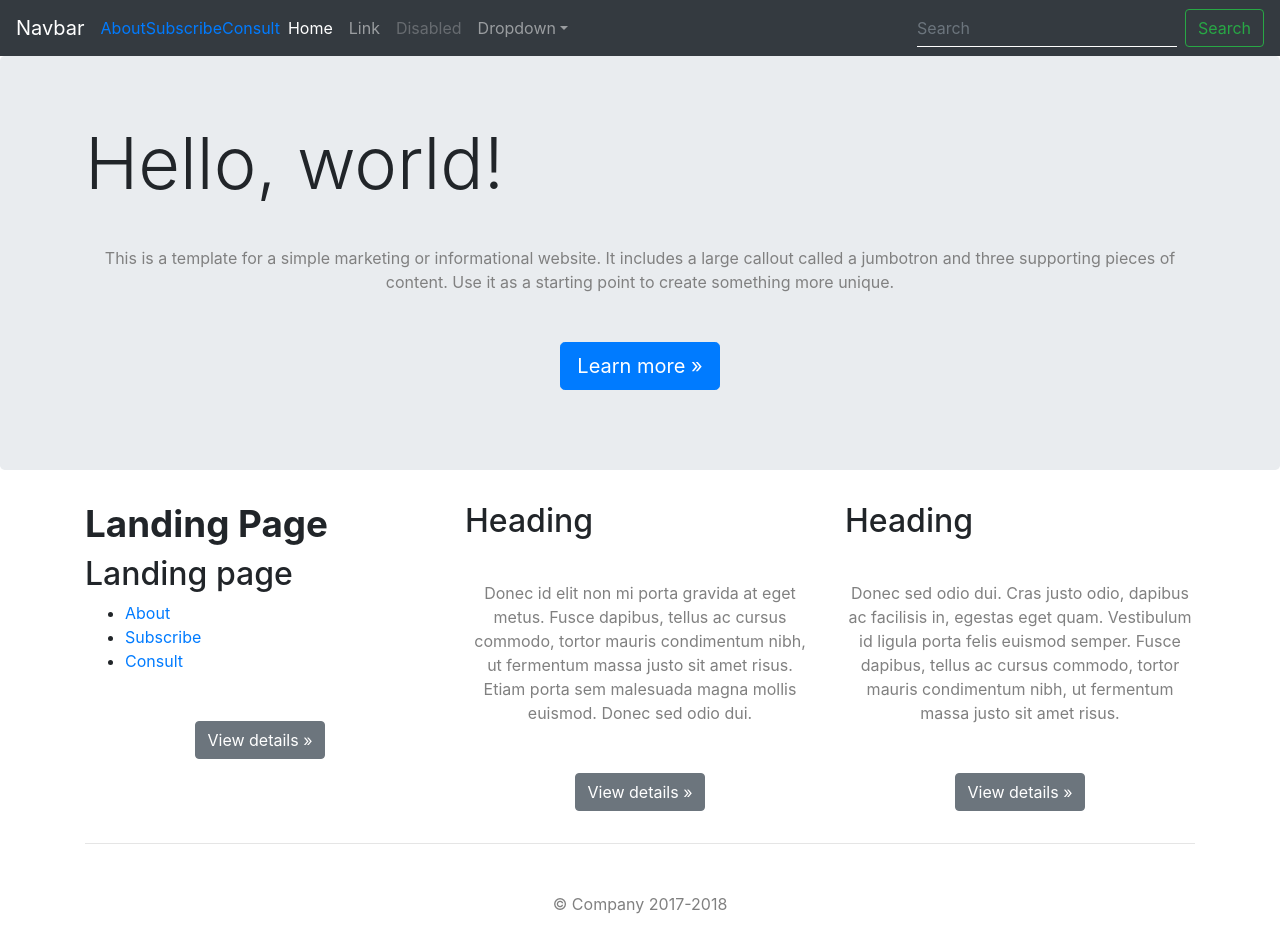
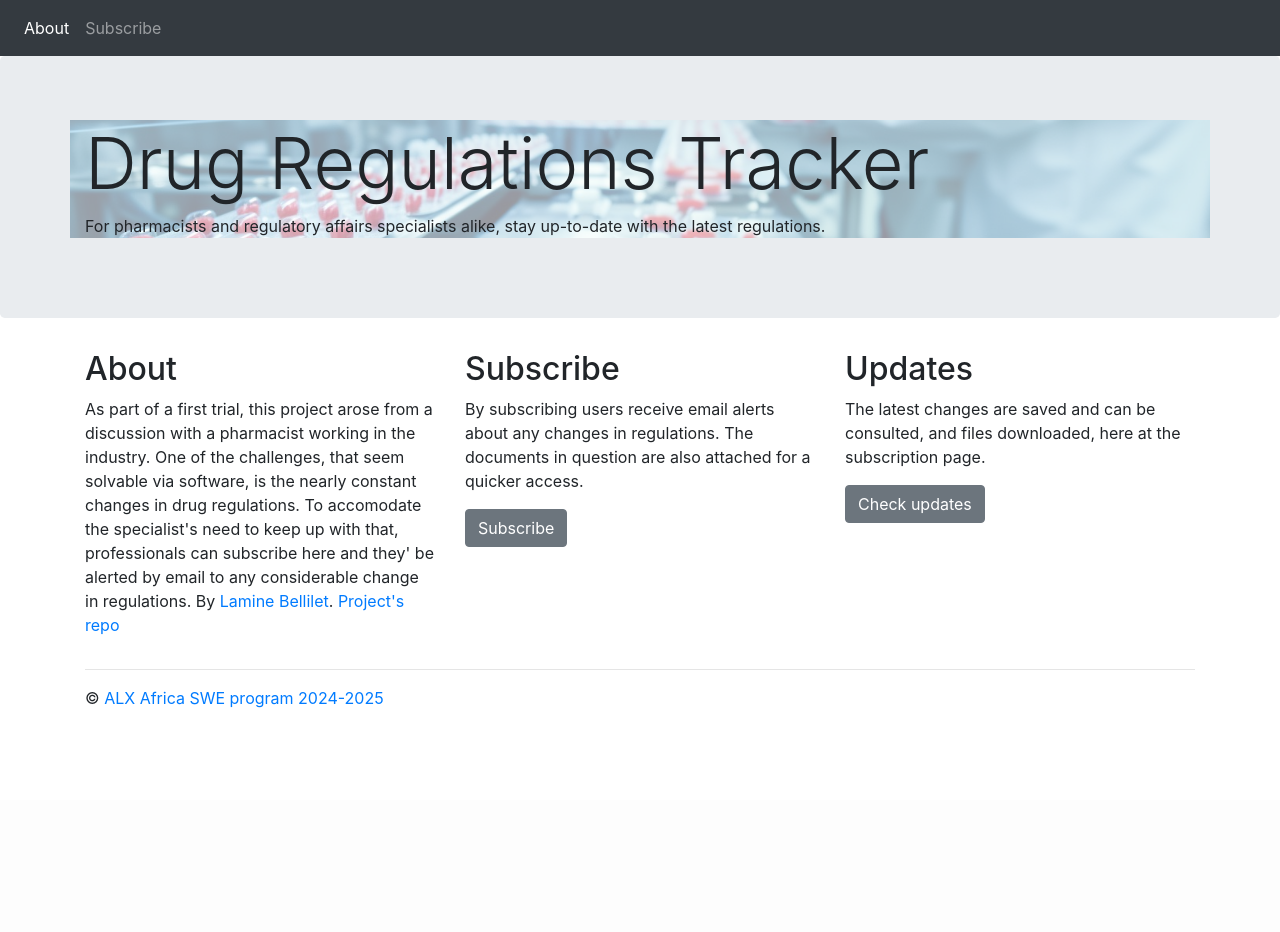
Before and after one commit to B-Lamine/dzregulation-scraper, a Flask app: page / in a window 1280 px wide. After the commit the page ends 708 px from the top, so only its background shows below. Run offline with Flask 3, Linux system fonts and the light colour scheme; some libraries are stand-ins or nearby versions.

Commit message:
set up landing page

```diff
--- a/app/static/jumbotron.css
+++ b/app/static/jumbotron.css
@@ -2,6 +2,13 @@
 body {
   padding-top: 3.5rem;
 }
+.intro-section {
+	background-image: linear-gradient(0deg, rgba(255,255,255,0.6),rgba(255,255,255,0.6)), url('images/pharma-production-line.jpg');
+	background-position: center center;
+	background-size: cover;
+}
+
+/*
 .modal-content {
   width: 80%;
   margin: 0 auto;
@@ -64,3 +71,4 @@ p a {
 }
 p a:hover {
   color: #fff;
+*/
--- a/app/templates/jumbo.html
+++ b/app/templates/jumbo.html
@@ -7,7 +7,7 @@
 		<meta name="author" content="">
 		<link rel="icon" href="../../../../favicon.ico">
 		-->
-    <title>Jumbo Test</title>
+		<title>Regulations Scraper</title>
 		<!-- Bootstrap core CSS -->
 		<!--    <link href="dist/css/bootstrap.min.css" rel="stylesheet"> -->
 		<link href="{{ url_for('static', filename='bootstrap.min.css') }}" rel="stylesheet">
@@ -19,31 +19,28 @@
 
 	<body>
 
+		<!-- NAV BAR -->
 		<nav class="navbar navbar-expand-md navbar-dark fixed-top bg-dark">
+<!--
 			<a class="navbar-brand" href="#">Navbar</a>
 			<button class="navbar-toggler" type="button" data-toggle="collapse" data-target="#navbarsExampleDefault" aria-controls="navbarsExampleDefault" aria-expanded="false" aria-label="Toggle navigation">
 			<span class="navbar-toggler-icon"></span>
 			</button>
-
+-->
 			<div class="collapse navbar-collapse" id="navbarsExampleDefault">
-
-
-				<a href={{ url_for('index') }}>About</a>
-				<a href={{ url_for('subscribe') }}>Subscribe</a>
-				<a href={{ url_for('consult') }}>Consult</a>
-
-
-
 				<ul class="navbar-nav mr-auto">
 					<li class="nav-item active">
-            <a class="nav-link" href="#">Home <span class="sr-only">(current)</span></a>
+					<a class="nav-link" href={{ url_for('index') }}>About<span class="sr-only">(current)</span></a>
 					</li>
+
 					<li class="nav-item">
-            <a class="nav-link" href="#">Link</a>
+					<a class="nav-link" href={{ url_for('subscribe') }}>Subscribe</a>
 					</li>
+<!--
 					<li class="nav-item">
 					<a class="nav-link disabled" href="#">Disabled</a>
 					</li>
+
 					<li class="nav-item dropdown">
 					<a class="nav-link dropdown-toggle" href="http://example.com" id="dropdown01" data-toggle="dropdown" aria-haspopup="true" aria-expanded="false">Dropdown</a>
 					<div class="dropdown-menu" aria-labelledby="dropdown01">
@@ -52,22 +49,26 @@
 					<a class="dropdown-item" href="#">Something else here</a>
 					</div>
 					</li>
+-->
 				</ul>
+<!--
 				<form class="form-inline my-2 my-lg-0">
 				<input class="form-control mr-sm-2" type="text" placeholder="Search" aria-label="Search">
 				<button class="btn btn-outline-success my-2 my-sm-0" type="submit">Search</button>
 				</form>
+-->
 			</div>
 		</nav>
+		<!-- END NAV BAR -->
 
 		<main role="main">
 
 			<!-- Main jumbotron for a primary marketing message or call to action -->
 			<div class="jumbotron">
-        <div class="container">
-          <h1 class="display-3">Hello, world!</h1>
-          <p>This is a template for a simple marketing or informational website. It includes a large callout called a jumbotron and three supporting pieces of content. Use it as a starting point to create something more unique.</p>
-          <p><a class="btn btn-primary btn-lg" href="#" role="button">Learn more &raquo;</a></p>
+			<div class="container intro-section">
+			<h1 class="display-3">Drug Regulations Tracker</h1>
+			<p>For pharmacists and regulatory affairs specialists alike, stay up-to-date with the latest regulations.</p>
+<!--			<p><a class="btn btn-primary btn-lg" href="#" role="button">Learn more &raquo;</a></p> -->
 			</div>
 			</div>
 
@@ -75,27 +76,20 @@
 			<!-- Example row of columns -->
 			<div class="row">
 			<div class="col-md-4">
-
-		  <h1>Landing Page</h1>
-
-            <h2>Landing page</h2>
-			<ul>
-				<li><a href={{ url_for('index') }}>About</a></li>
-				<li><a href={{ url_for('subscribe') }}>Subscribe</a></li>
-				<li><a href={{ url_for('consult') }}>Consult</a></li>
-			</ul>
-            <!-- <p>Donec id elit non mi porta gravida at eget metus. Fusce dapibus, tellus ac cursus commodo, tortor mauris condimentum nibh, ut fermentum massa justo sit amet risus. Etiam porta sem malesuada magna mollis euismod. Donec sed odio dui. </p> -->
-            <p><a class="btn btn-secondary" href="#" role="button">View details &raquo;</a></p>
+			<h2>About</h2>
+			<p>As part of a first trial, this project arose from a discussion with a pharmacist working in the industry. One of the challenges, that seem solvable via software, is the nearly constant changes in drug regulations. To accomodate the specialist's need to keep up with that, professionals can subscribe here and they' be alerted by email to any considerable change in regulations.
+			By <a href="https://www.linkedin.com/in/lamine-bellilet/">Lamine Bellilet</a>.
+			<a href="https://github.com/B-Lamine/dzregulation-scraper">Project's repo</a></p>
 			</div>
 			<div class="col-md-4">
-            <h2>Heading</h2>
-            <p>Donec id elit non mi porta gravida at eget metus. Fusce dapibus, tellus ac cursus commodo, tortor mauris condimentum nibh, ut fermentum massa justo sit amet risus. Etiam porta sem malesuada magna mollis euismod. Donec sed odio dui. </p>
-            <p><a class="btn btn-secondary" href="#" role="button">View details &raquo;</a></p>
+			<h2>Subscribe</h2>
+			<p>By subscribing users receive email alerts about any changes in regulations. The documents in question are also attached for a quicker access.</p>
+			<p><a class="btn btn-secondary" href={{ url_for('subscribe') }} role="button">Subscribe</a></p>
 			</div>
 			<div class="col-md-4">
-            <h2>Heading</h2>
-            <p>Donec sed odio dui. Cras justo odio, dapibus ac facilisis in, egestas eget quam. Vestibulum id ligula porta felis euismod semper. Fusce dapibus, tellus ac cursus commodo, tortor mauris condimentum nibh, ut fermentum massa justo sit amet risus.</p>
-            <p><a class="btn btn-secondary" href="#" role="button">View details &raquo;</a></p>
+			<h2>Updates</h2>
+			<p>The latest changes are saved and can be consulted, and files downloaded, here at the subscription page.</p>
+			<p><a class="btn btn-secondary" href={{ url_for('subscribe') }} role="button">Check updates</a></p>
 			</div>
 			</div>
 
@@ -106,7 +100,7 @@
 		</main>
 
 		<footer class="container">
-      <p>&copy; Company 2017-2018</p>
+		<p>&copy; <a href="https://www.alxafrica.com/">ALX Africa SWE program 2024-2025</a></p>
 		</footer>
 
 		<!-- Bootstrap core JavaScript
```
Also changed, not shown: app/static/images/pharma-production-line.jpg (added). Lines whose indentation alone changed are shown as unchanged.
